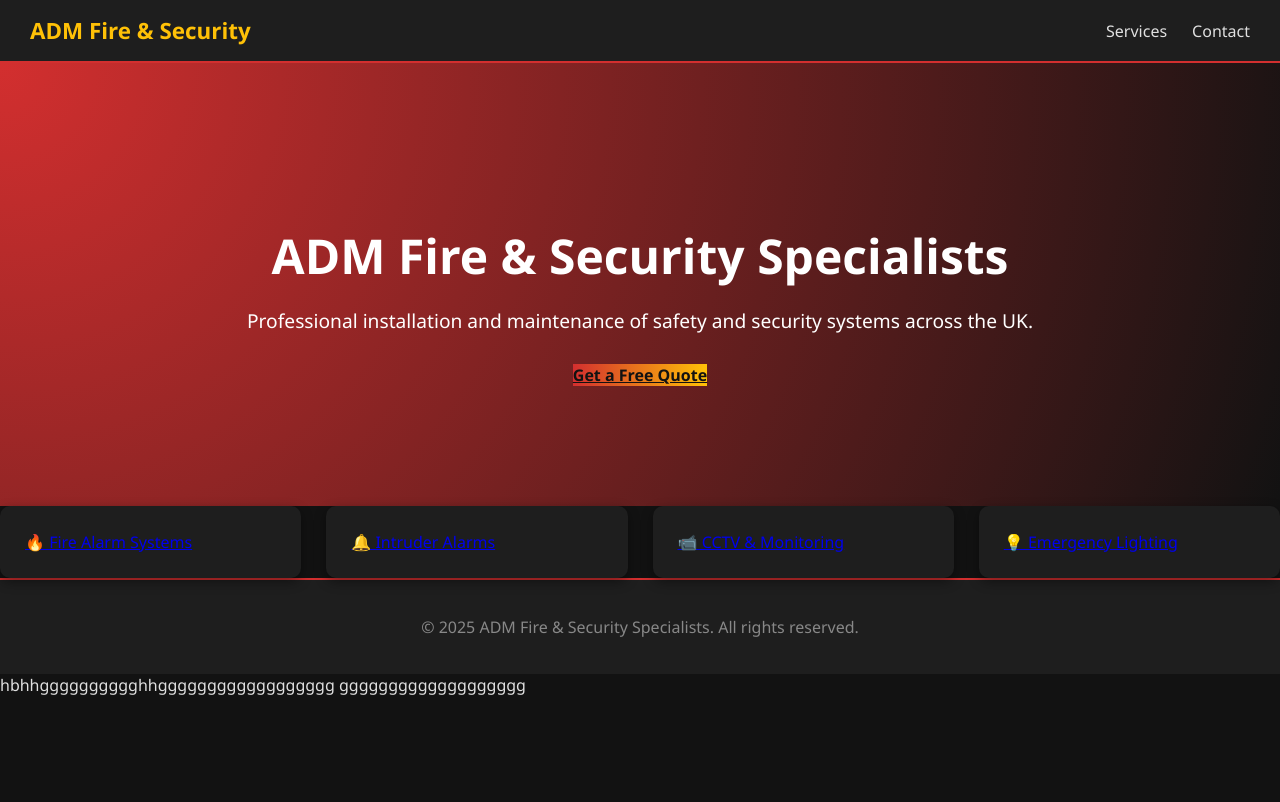
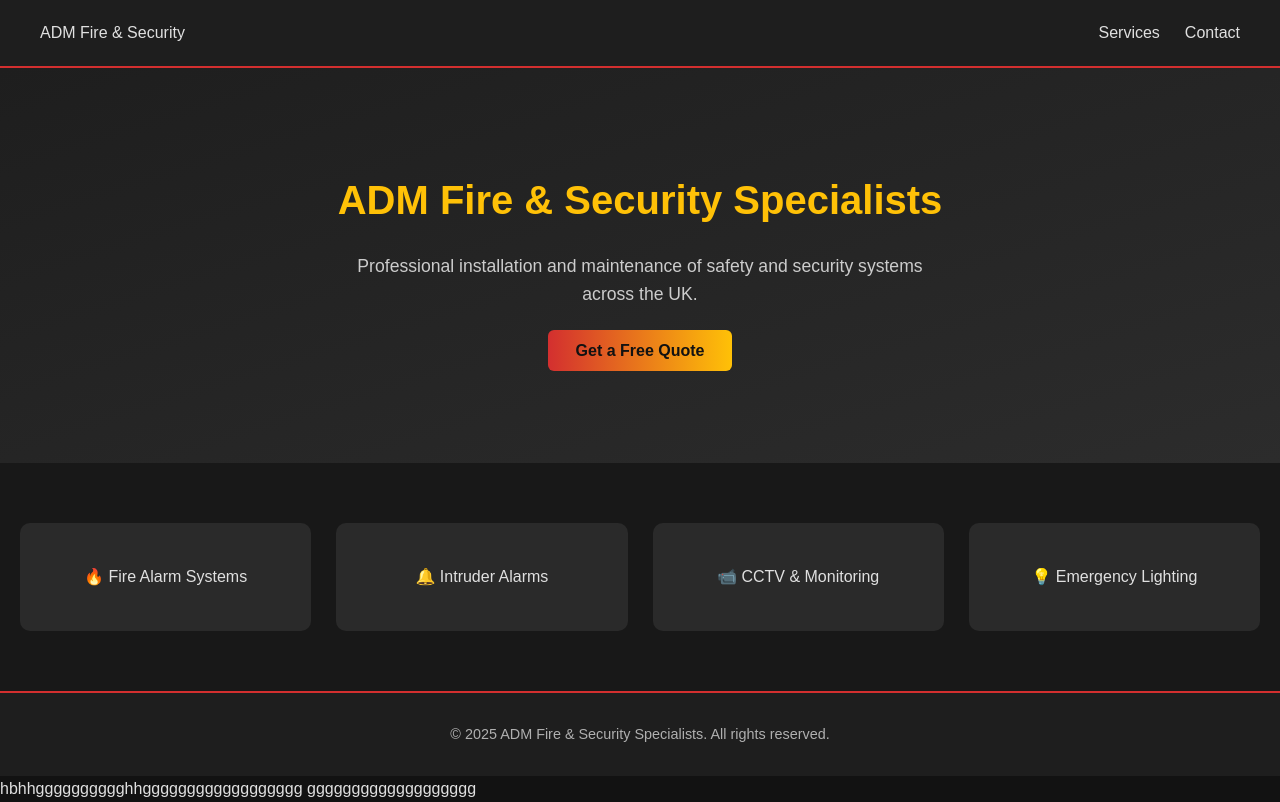
Before and after one commit to admfireandsecurity/admfireandsecurity, a React (Vite) app: page / in a window 1280 px wide. Built offline with nearby package versions, Linux system fonts and the light colour scheme.

Commit message:
Updated App.css

```diff
--- a/src/App.css
+++ b/src/App.css
@@ -1,132 +1,194 @@
-html {
-  scroll-behavior: smooth;
+/* === GLOBAL RESET === */
+* {
+  margin: 0;
+  padding: 0;
+  box-sizing: border-box;
+  font-family: "Poppins", sans-serif;
 }
 
 body {
-  margin: 0;
-  font-family: "Segoe UI", Arial, sans-serif;
-  background-color: #121212;
-  color: #E0E0E0;
+  background-color: #121212; /* dark charcoal background */
+  color: #E0E0E0; /* soft grey text */
+  line-height: 1.6;
+  overflow-x: hidden;
 }
 
-/* Navbar */
-.navbar {
-  position: sticky;
-  top: 0;
-  z-index: 1000;
+/* === NAVBAR === */
+nav {
   background-color: #1E1E1E;
-  padding: 15px 30px;
+  padding: 20px 40px;
   display: flex;
   justify-content: space-between;
   align-items: center;
   border-bottom: 2px solid #D32F2F;
+  position: sticky;
+  top: 0;
+  z-index: 100;
 }
 
-.nav-logo {
-  font-size: 1.4rem;
-  font-weight: 600;
+nav h1 {
   color: #FFC107;
+  font-size: 1.6rem;
+  font-weight: 700;
 }
 
-.nav-links {
+nav ul {
   list-style: none;
   display: flex;
   gap: 25px;
-  margin: 0;
 }
 
-.nav-links a {
+nav ul li a {
+  text-decoration: none;
   color: #E0E0E0;
-  text-decoration: none;
-  transition: color 0.3s;
+  transition: color 0.3s ease;
 }
 
-.nav-links a:hover {
+nav ul li a:hover {
   color: #D32F2F;
 }
 
-/* Hero */
+/* === HERO SECTION === */
 .hero {
-  background: radial-gradient(circle at top left, #D32F2F, #121212);
-  color: #fff;
   text-align: center;
-  padding: 120px 20px;
-  animation: fadeIn 1.5s ease-in-out;
+  padding: 100px 20px;
+  background: linear-gradient(to bottom right, #1E1E1E, #2C2C2C);
 }
 
 .hero h1 {
-  font-size: 3rem;
-  margin-bottom: 15px;
+  font-size: 2.5rem;
+  color: #FFC107;
+  margin-bottom: 20px;
 }
 
 .hero p {
-  font-size: 1.2rem;
-  margin-bottom: 30px;
+  font-size: 1.1rem;
+  color: #CCCCCC;
+  max-width: 600px;
+  margin: 0 auto 30px;
 }
 
 .quote-btn {
   background: linear-gradient(to right, #D32F2F, #FFC107);
-  color: #121212 !important;
-  font-weight: bold;
+  color: #121212;
+  font-weight: 600;
+  padding: 12px 28px;
+  border-radius: 6px;
+  text-decoration: none;
+  transition: transform 0.2s ease, box-shadow 0.3s ease;
 }
 
-/* Services */
-.services {
-  text-align: center;
-  padding: 80px 20px;
+.quote-btn:hover {
+  transform: scale(1.05);
+  box-shadow: 0 4px 10px rgba(255, 193, 7, 0.3);
 }
 
-.services h2 {
-  font-size: 2rem;
-  color: #FFC107;
-  margin-bottom: 40px;
-}
-
+/* === SERVICES GRID === */
 .services-grid {
   display: grid;
-  grid-template-columns: repeat(auto-fit, minmax(250px, 1fr));
+  grid-template-columns: repeat(auto-fit, minmax(240px, 1fr));
   gap: 25px;
+  padding: 60px 20px;
+  background-color: #181818;
 }
 
 .service-card {
-  background: #1E1E1E;
-  padding: 25px;
+  background: #2A2A2A;
+  padding: 40px 20px;
   border-radius: 10px;
-  box-shadow: 0 4px 12px rgba(0,0,0,0.4);
-  transition: transform 0.3s, box-shadow 0.3s;
+  text-align: center;
+  text-decoration: none;
+  color: #E0E0E0;
+  font-weight: 500;
+  transition: all 0.3s ease;
+  border: 1px solid transparent;
 }
 
 .service-card:hover {
+  border: 1px solid #D32F2F;
+  background: #333333;
   transform: translateY(-5px);
-  box-shadow: 0 8px 20px rgba(211, 47, 47, 0.5);
 }
 
-/* Contact */
-.contact {
-  background: #181818;
+/* === SERVICE DETAIL PAGES === */
+.service-detail {
   padding: 80px 20px;
+  max-width: 800px;
+  margin: 0 auto;
+  color: #E0E0E0;
+}
+
+.service-detail h1 {
+  color: #FFC107;
+  margin-bottom: 20px;
+  font-size: 2rem;
+}
+
+.service-detail p {
+  margin-bottom: 20px;
+  color: #CCCCCC;
+}
+
+.service-detail ul {
+  list-style: disc;
+  padding-left: 20px;
+  margin-bottom: 20px;
+}
+
+.service-detail li {
+  margin-bottom: 10px;
+}
+
+.service-detail .quote-btn {
+  background: linear-gradient(to right, #D32F2F, #FFC107);
+  color: #121212;
+  font-weight: bold;
+  padding: 12px 25px;
+  border-radius: 6px;
+  text-decoration: none;
+  transition: transform 0.2s ease, box-shadow 0.3s ease;
+}
+
+.service-detail .quote-btn:hover {
+  transform: scale(1.05);
+  box-shadow: 0 4px 10px rgba(255, 193, 7, 0.3);
+}
+
+/* === CONTACT PAGE === */
+.contact-page {
+  padding: 80px 20px;
+  max-width: 600px;
+  margin: 0 auto;
+}
+
+.contact-page h1 {
+  color: #FFC107;
+  margin-bottom: 20px;
   text-align: center;
 }
 
-.contact-form {
+.contact-page form {
   display: flex;
   flex-direction: column;
   gap: 15px;
-  max-width: 450px;
-  margin: 0 auto;
 }
 
-.contact-form input,
-.contact-form textarea {
+.contact-page input,
+.contact-page textarea {
   padding: 12px;
-  border-radius: 6px;
-  border: 1px solid #333;
-  background: #222;
+  background-color: #1E1E1E;
   color: #E0E0E0;
-  resize: none;
+  border: 1px solid #333333;
+  border-radius: 5px;
+  outline: none;
 }
 
-.form-btn {
+.contact-page input:focus,
+.contact-page textarea:focus {
+  border-color: #D32F2F;
+}
+
+.contact-page button {
   background: linear-gradient(to right, #D32F2F, #FFC107);
   color: #121212;
   font-weight: 600;
@@ -134,24 +196,19 @@ body {
   border: none;
   border-radius: 6px;
   cursor: pointer;
-  transition: transform 0.2s;
+  transition: transform 0.2s ease;
 }
 
-.form-btn:hover {
+.contact-page button:hover {
   transform: scale(1.05);
 }
 
-/* Footer */
-.footer {
-  background: #1E1E1E;
-  color: #888;
+/* === FOOTER === */
+footer {
+  background-color: #1E1E1E;
+  color: #B0B0B0;
   text-align: center;
-  padding: 20px;
+  padding: 30px 10px;
   border-top: 2px solid #D32F2F;
+  font-size: 0.9rem;
 }
-
-/* Animations */
-@keyframes fadeIn {
-  from { opacity: 0; transform: translateY(20px); }
-  to { opacity: 1; transform: translateY(0); }
-}
```
